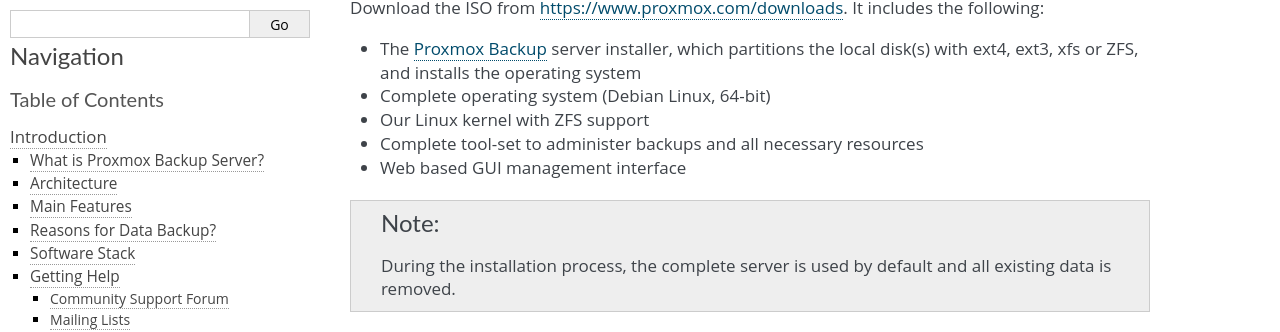
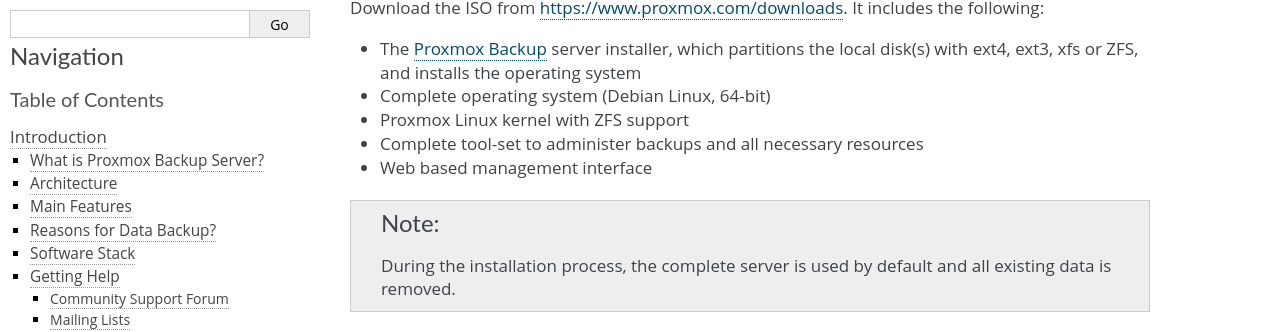
Before and after one commit to proxmox/proxmox-backup, a Sphinx documentation site: the page built from docs/installation.rst, in a window 1280 px wide and 900 px high, scrolled down 3050 px. Shown: the part 152-484 px from the top of the window. Built offline with Sphinx 7.4.7, drawn with Linux system fonts in a browser that asks for light colours.

Commit message:
installation: minor wording fix
very minor but worthwhile edits

Signed-off-by: Dylan Whyte <d.whyte@proxmox.com>

```diff
--- a/docs/installation.rst
+++ b/docs/installation.rst
@@ -42,11 +42,11 @@
 
 * Complete operating system (Debian Linux, 64-bit)
 
-* Our Linux kernel with ZFS support
+* Proxmox Linux kernel with ZFS support
 
 * Complete tool-set to administer backups and all necessary resources
 
-* Web based GUI management interface
+* Web based management interface
 
 .. note:: During the installation process, the complete server
    is used by default and all existing data is removed.
```
